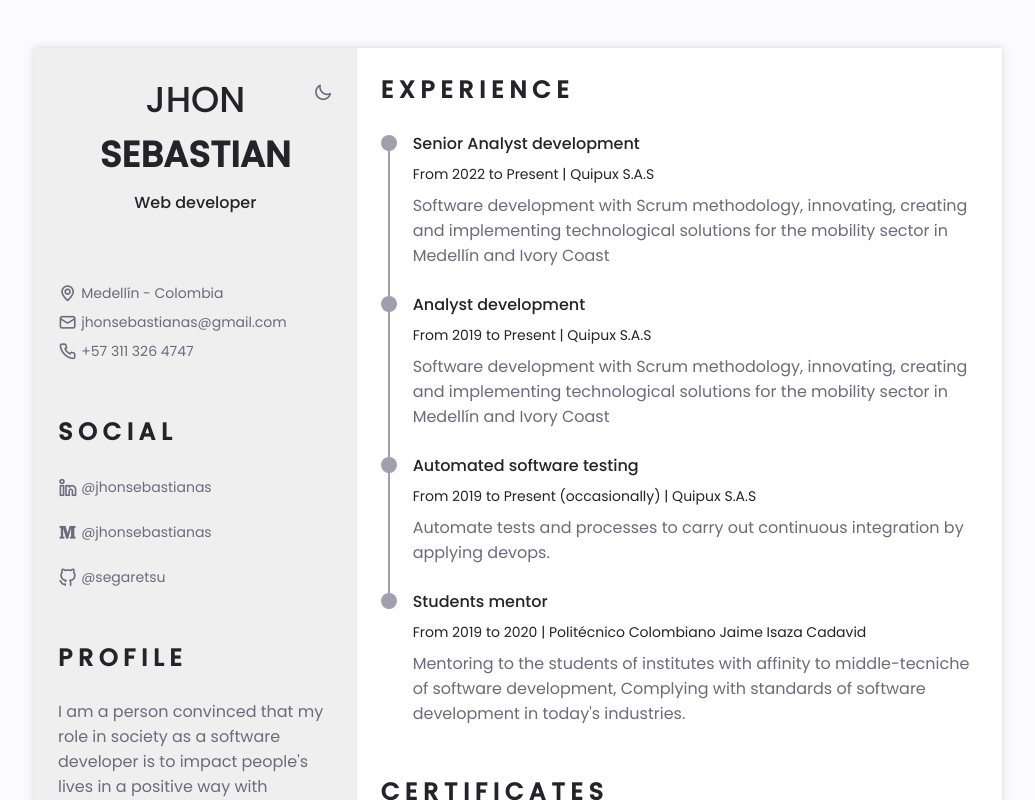
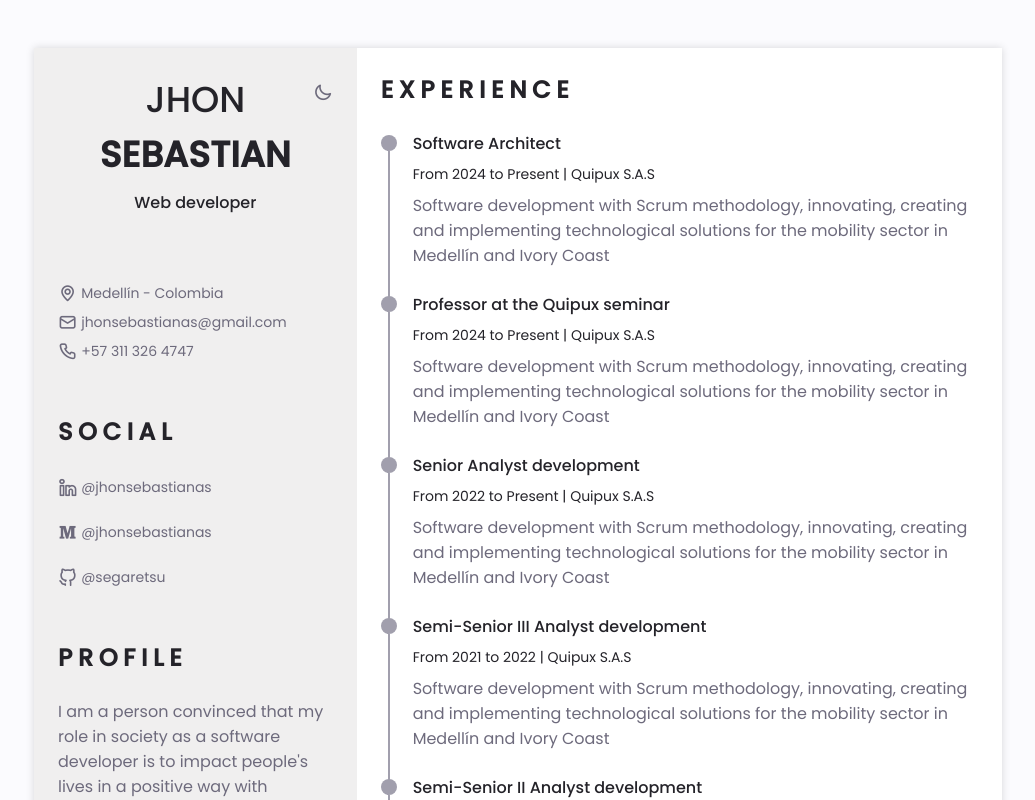
Before and after one commit to Jhonsebastianas/portafolio, a Next.js app: page /resume in a window 1280 px wide. Shown: the top 800 px of the page, without its empty margins (122-1157 px from the left). Built offline with nearby package versions, Linux system fonts and the light colour scheme.

Commit message:
Improve works

```diff
--- a/src/components/sections/Home.jsx
+++ b/src/components/sections/Home.jsx
@@ -102,7 +102,7 @@ const Home = () => {
 
                     <div className="home__data">
                         <h1 className="home__title">Hi, I'am Sebastian</h1>
-                        <h2 className="home__subtitle">Software architect</h2>
+                        <h2 className="home__subtitle">Software Architect</h2>
                         <p className="home__description">
                             Software architect and full stack software developer, with extensive knowledge in web and mobile applications, as well as trainer and content creator, producing quality work.
                         </p>
--- a/src/constants/qualification-work.js
+++ b/src/constants/qualification-work.js
@@ -1,4 +1,22 @@
 const listWorks = [
+    {
+        title: 'Software Architect',
+        subtitle: 'Quipux S.A.S - Colombia',
+        calendar: '2024 - Present',
+        // Experience
+        company: 'Quipux S.A.S',
+        description: `Software development with Scrum methodology, innovating, creating and implementing
+        technological solutions for the mobility sector in Medellín and Ivory Coast`,
+    },
+    {
+        title: 'Professor at the Quipux seminar',
+        subtitle: 'Quipux S.A.S - Colombia',
+        calendar: '2024 - Present',
+        // Experience
+        company: 'Quipux S.A.S',
+        description: `Software development with Scrum methodology, innovating, creating and implementing
+        technological solutions for the mobility sector in Medellín and Ivory Coast`,
+    },
     {
         title: 'Senior Analyst development',
         subtitle: 'Quipux S.A.S - Colombia',
@@ -9,9 +27,27 @@ const listWorks = [
         technological solutions for the mobility sector in Medellín and Ivory Coast`,
     },
     {
-        title: 'Analyst development',
+        title: 'Semi-Senior III Analyst development',
         subtitle: 'Quipux S.A.S - Colombia',
-        calendar: '2019 - Present',
+        calendar: '2021 - 2022',
+        // Experience
+        company: 'Quipux S.A.S',
+        description: `Software development with Scrum methodology, innovating, creating and implementing
+        technological solutions for the mobility sector in Medellín and Ivory Coast`,
+    },
+    {
+        title: 'Semi-Senior II Analyst development',
+        subtitle: 'Quipux S.A.S - Colombia',
+        calendar: '2021 - 2021',
+        // Experience
+        company: 'Quipux S.A.S',
+        description: `Software development with Scrum methodology, innovating, creating and implementing
+        technological solutions for the mobility sector in Medellín and Ivory Coast`,
+    },
+    {
+        title: 'Junior Analyst development',
+        subtitle: 'Quipux S.A.S - Colombia',
+        calendar: '2021 - 2021',
         // Experience
         company: 'Quipux S.A.S',
         description: `Software development with Scrum methodology, innovating, creating and implementing
@@ -20,7 +56,7 @@ const listWorks = [
     {
         title: 'Automated software testing',
         subtitle: 'Quipux S.A.S - Colombia',
-        calendar: '2019 - Present (occasionally)',
+        calendar: '2019 - 2023',
         // Experience
         company: 'Quipux S.A.S',
         description: `Automate tests and processes to carry out continuous integration by applying devops.`,
```
